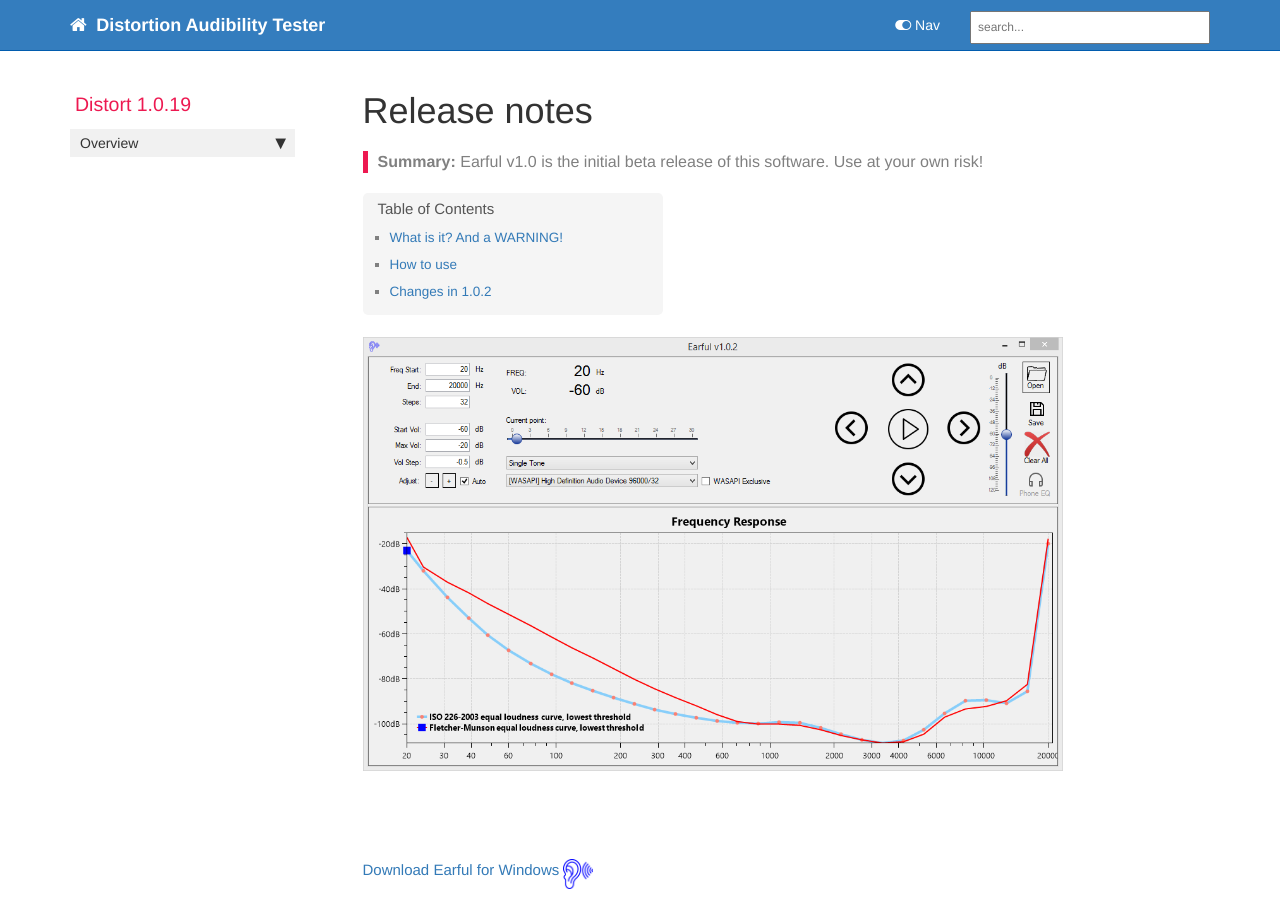
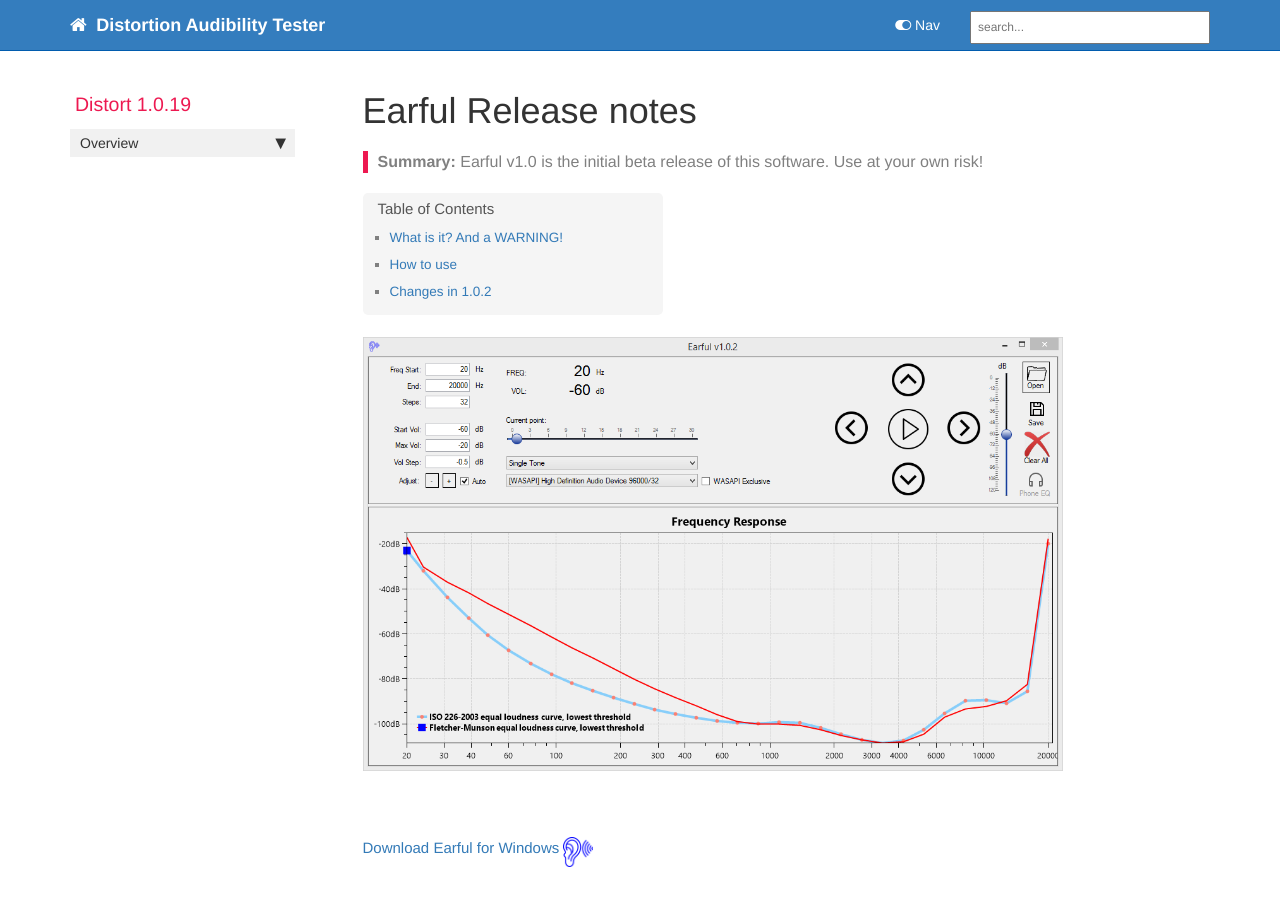
Before and after one commit to pkane2001/Distort, a Jekyll site: the page built from docs/earful.md, in a window 1280 px wide and 900 px high. Built offline with Jekyll 4.4.1, drawn with Linux system fonts in a browser that asks for light colours; nearby versions of some CDN libraries; our own code applies the rules of GitHub Pages for plain Markdown files; comment, search, counter and statistics services are not loaded.

Commit message:
no message

```diff
--- a/docs/earful.md
+++ b/docs/earful.md
@@ -1,5 +1,5 @@
 ---
-title: Release notes
+title: Earful Release notes
 tags: [Earful]
 keywords: release notes, announcements, what's new, new features
 last_updated: July 22, 2020
@@ -12,7 +12,7 @@ comments: true
 
 ![distort](images/earful1.png)
 
-<br>
+
 <br>
 <br>
 
```
Also changed, not shown: docs/index.md (+0 -1 lines).
